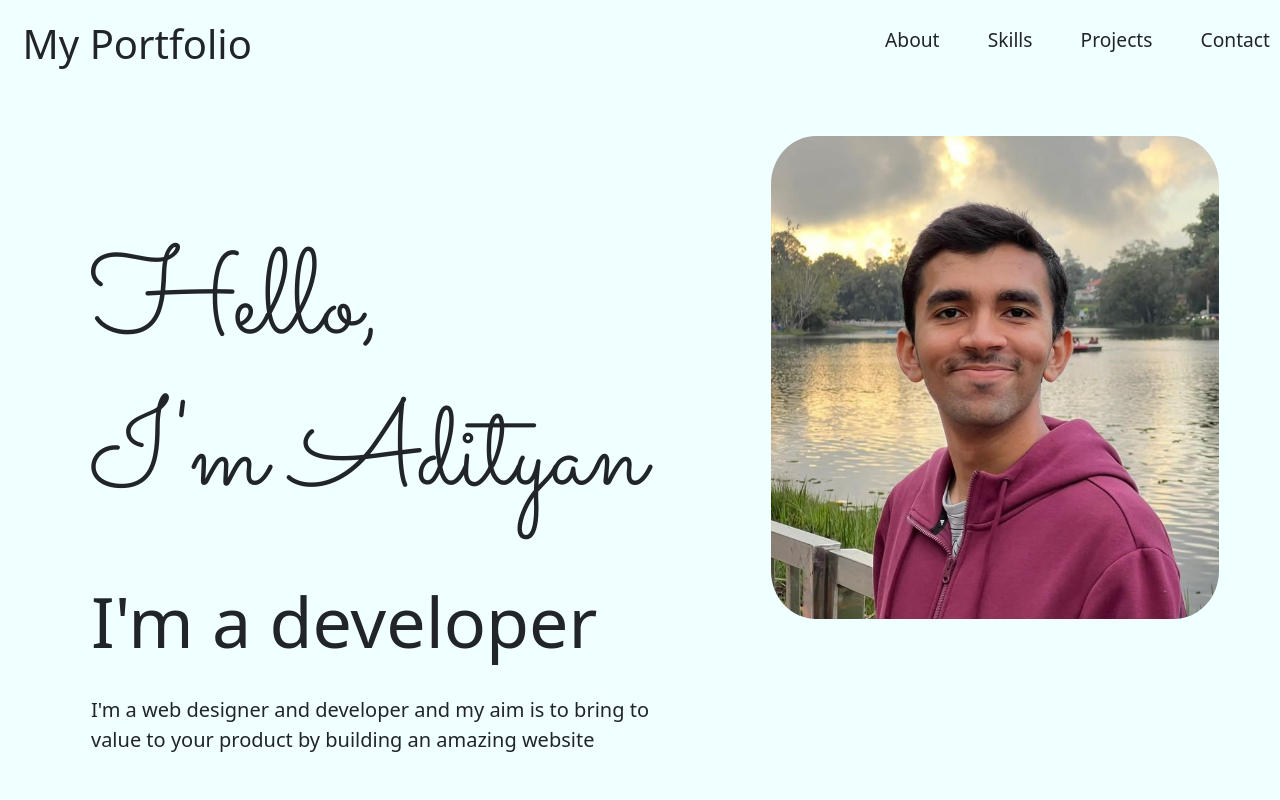
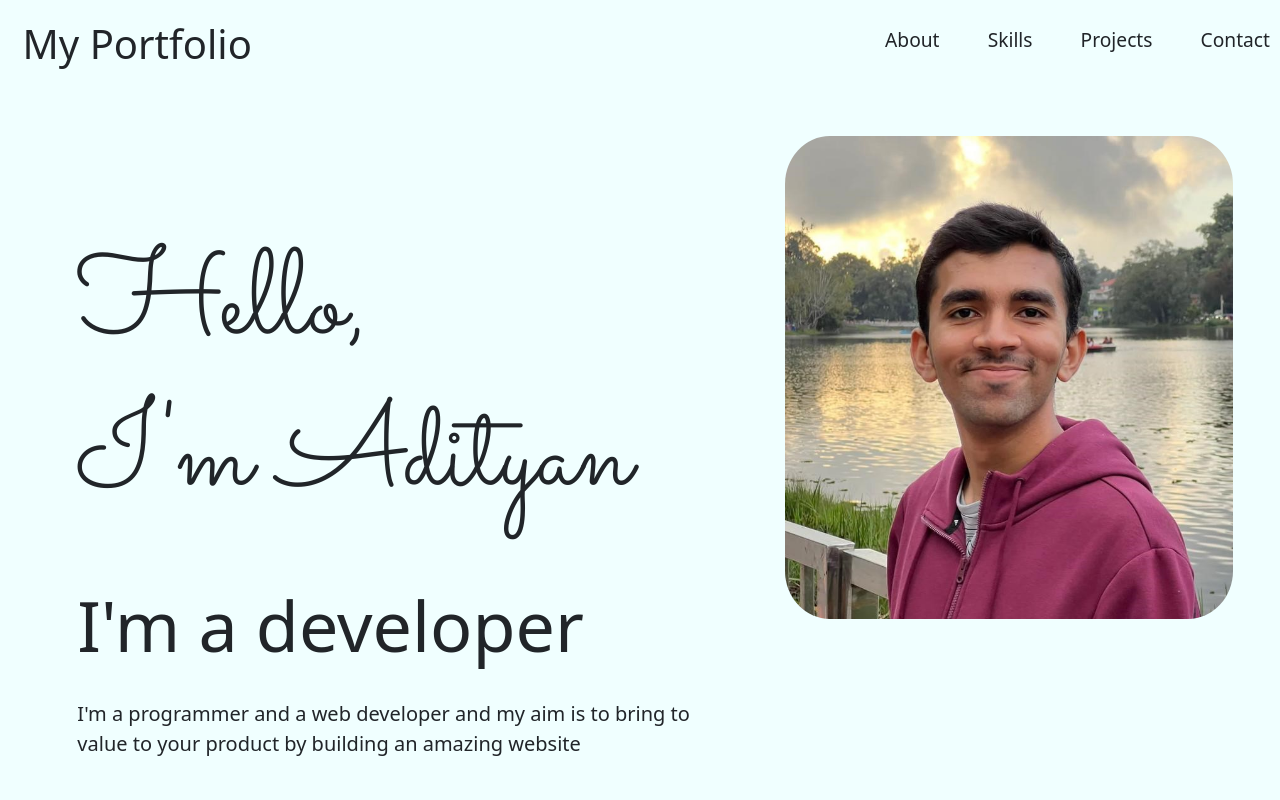
Before and after one commit to adityan-nainar/webCV_2, a plain HTML site: page index.html in a window 1280 px wide. Shown: the top 800 px of the page. Drawn offline with nearby package versions, Linux system fonts and the light colour scheme.

Commit message:
Update index.html

```diff
--- a/index.html
+++ b/index.html
@@ -36,7 +36,7 @@
                 <h1 class="title fontD">Hello,</h1>
                 <h1 class="title fontD">I'm Adityan</h1>
                 <h1 class="title" id="dev">I'm a developer</h1><br>
-                <p>I'm a web designer and developer and my aim is to bring to <br> value to your product
+                <p>I'm a programmer and a web developer and my aim is to bring to <br> value to your product
                     by building an amazing website
                 </p>
             </div>
```
